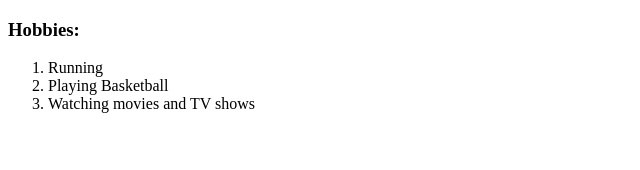
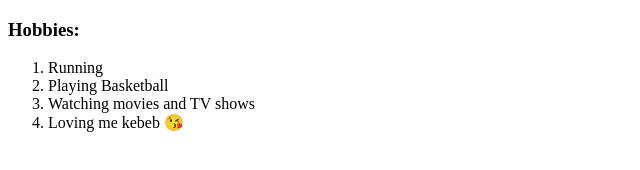
Before and after one commit to Kobe24ever/CV, a plain HTML site: page hobbies.html in a window 1280 px wide. Shown: the whole page, without its empty margins (0-640 px from the left). Drawn offline with Linux system fonts and the light colour scheme.

Commit message:
Updated hobbies

```diff
--- a/hobbies.html
+++ b/hobbies.html
@@ -11,6 +11,7 @@
     <li>Running</li>
     <li>Playing Basketball</li>
     <li>Watching movies and TV shows</li>
+    <li>Loving me kebeb 😘</li>
   </ol>
 </body>
 
```
